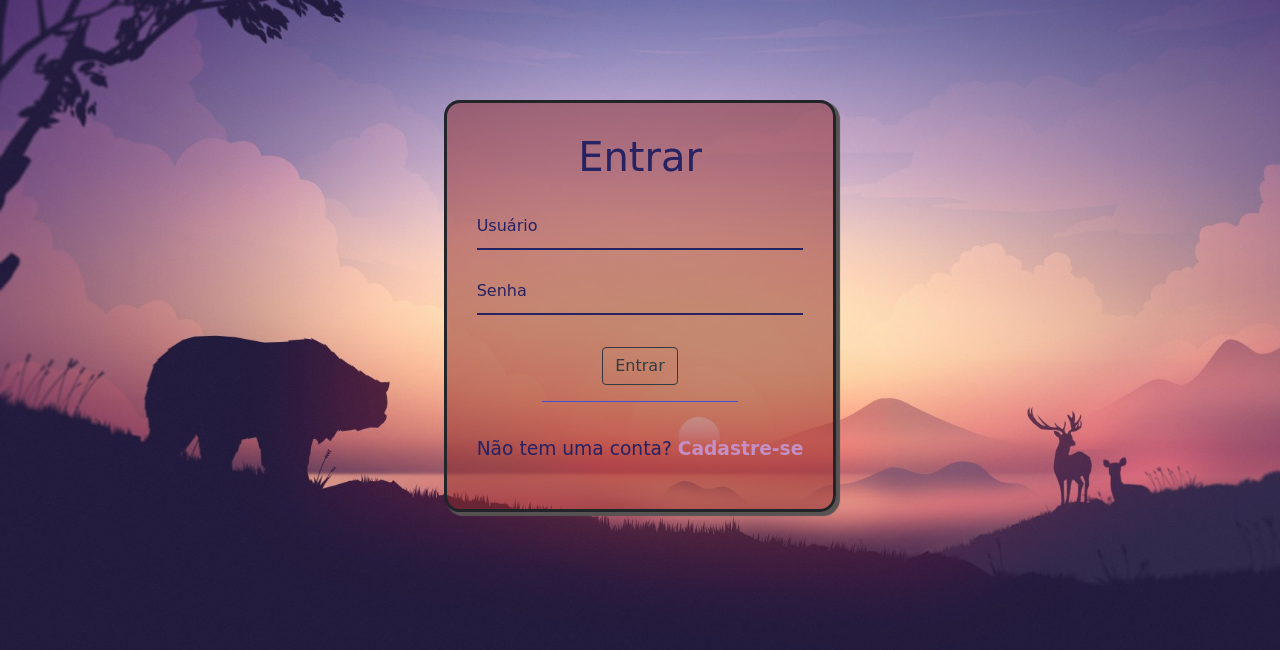
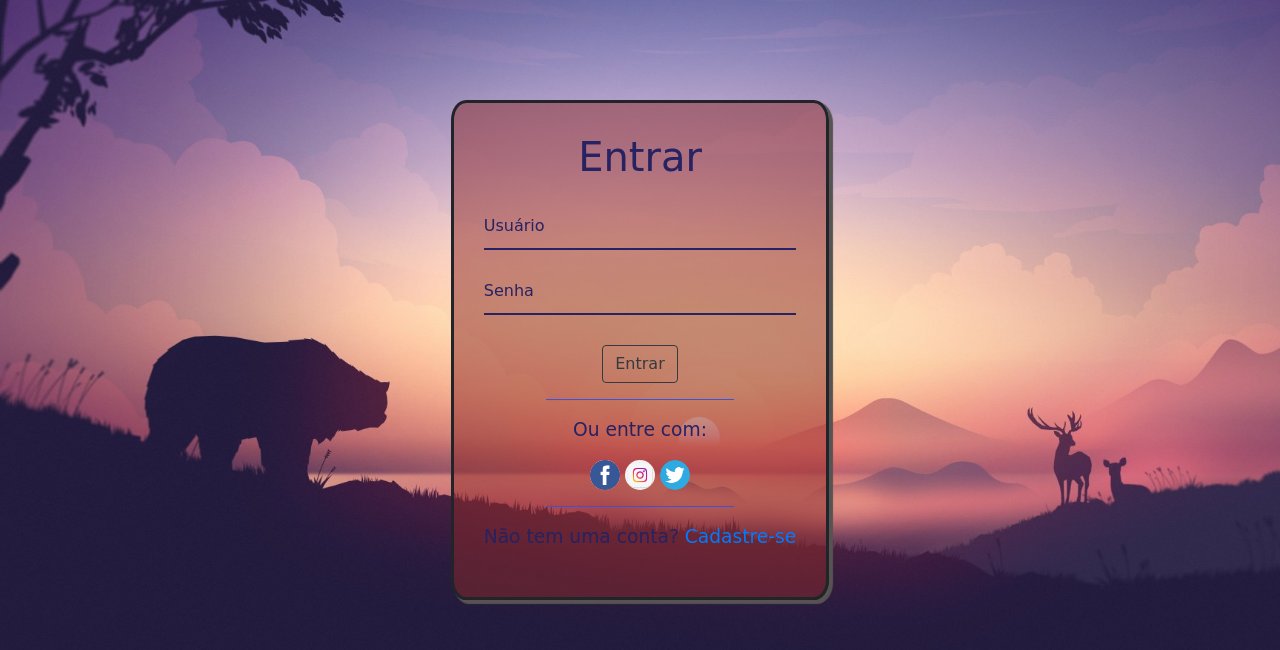
Before and after one commit to JoaoVitorA/Cadastro-em-PHP-com-BootStrap, a PHP site: page /login.php in a window 1280 px wide. Shown: the part 150-800 px from the top of the page. Run offline with PHP 8.4, Linux system fonts and the light colour scheme.

Commit message:
Adjusting pages

```diff
--- a/login.php
+++ b/login.php
@@ -86,25 +86,39 @@
 hr{
     width: 60%;
     margin-top: 5%;
-    margin-bottom: 10%;
     border-color: #3c53d6;
-
 }
 p{
     color: #272262;
     font-size: 14pt;
     text-align: center;
 }
-a{
-    color: #c490c4;
-    font-weight: bold;
+#login ul{
+    padding: 0px;
+    margin: 0px;
+    list-style:none;
+
+}
+#login ul li {
+    display: inline;
+}
+#menu ul li a {
+    padding: 5px;
+    display: inline-block;
     text-decoration: none;
-    transition: all .3s ease-out;
 }
-a:hover{
-    color: #0e0e0e;
+img{
+    width: 30px;
+    height: 30px;
+    border-radius: 30px;
+    transition: all 1s ease;
 }
-
+img:hover{
+   height: 70px;
+   width: 70px;
+   border-radius: 70px;
+   transition: all .7s ease;
+  }
 </style>
 
 <body>
@@ -131,17 +145,51 @@
                 </div>
 
                 <div class="center">
-                    <button type="button" class="btn btn-outline-dark"> Entrar</button>
+                    <button type="button" class="btn btn-outline-dark"> Entrar </button>
                 </div>
 
                 <div class="center">
                     <hr>
                 </div>
 
-                <p>
-                    Não tem uma conta?
-                    <a href="" id="cad"> Cadastre-se </a>
-                </p>
+                <div>
+                    <p>
+                        Ou entre com:
+                    </p>
+                </div>
+
+                <div style="text-align: center;">
+                    <nav id="login">
+                        <ul>
+                            <li>
+                                <a href="https://www.facebook.com" target="blank">
+                                    <img src="img/img_face.jpg">
+                                </a>
+                            </li>
+                            <li>
+                                <a href="https://www.instagram.com" target="blank">
+                                    <img src="img/img_insta.jpg" class="rounded-circle">
+                                </a>
+                            </li>
+                            <li>
+                                <a href="https://twitter.com/i/flow/login" target="blank">
+                                    <img src="img/img_twitter.png" class="rounded-circle">
+                                </a>
+                            </li>
+                        </ul>
+                    </nav>
+                </div>
+
+                <div class="center">
+                    <hr>
+                </div>
+
+                <div>
+                    <p>
+                        Não tem uma conta?
+                        <a href="" id="cad"> Cadastre-se </a>
+                    </p>
+                </div>
             </div>
         </div>
     </form>
```
